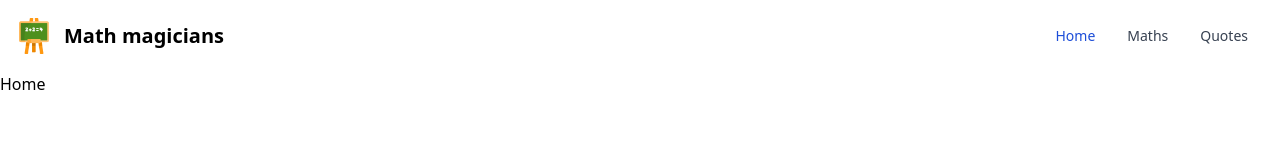
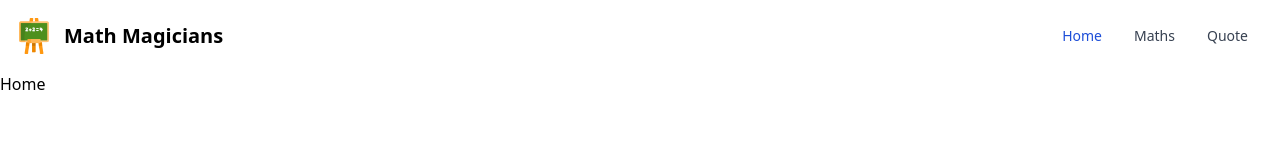
Before and after one commit to didierganthier/math-magicians, a React (Create React App) app: page / in a window 1280 px wide. Shown: the top 160 px of the page. Built offline with nearby package versions, Linux system fonts and the light colour scheme.

Commit message:
Add navbar toggle

```diff
--- a/package.json
+++ b/package.json
@@ -8,6 +8,8 @@
     "@testing-library/user-event": "^13.5.0",
     "big-js": "^3.1.3",
     "big.js": "^6.2.1",
+    "flowbite": "^1.5.3",
+    "flowbite-react": "^0.3.2",
     "prop-types": "^15.8.1",
     "react": "^18.2.0",
     "react-dom": "^18.2.0",
--- a/src/components/Navbar.js
+++ b/src/components/Navbar.js
@@ -1,28 +1,31 @@
-import React from 'react';
+import React, { useState } from 'react';
 import logo from '../assets/images/logo.png';
 
-const Navbar = () => (
+const Navbar = () => {
+  const [showMenu, setShowMenu] = useState(false);
 
-  <nav className="bg-white border-gray-200 px-2 sm:px-4 py-2.5 rounded dark:bg-gray-900">
+  return (
+
+    <nav className="bg-white border-gray-200 px-2 sm:px-4 py-2.5 dark:bg-gray-900">
       <div className="container flex flex-wrap justify-between items-center mx-auto">
         <a href="/" className="flex items-center">
-        <img src={logo} className="mr-3 h-6 sm:h-9" alt="Flowbite Logo" />
-        <span className="self-center text-xl font-semibold whitespace-nowrap dark:text-white">Math magicians</span>
+          <img src={logo} className="mr-3 h-6 sm:h-9" alt="Math Magicians Logo" />
+          <span className="self-center text-xl font-semibold whitespace-nowrap dark:text-white">Math Magicians</span>
         </a>
-      <button data-collapse-toggle="navbar-default" type="button" className="inline-flex items-center p-2 ml-3 text-sm text-gray-500 rounded-lg md:hidden hover:bg-gray-100 focus:outline-none focus:ring-2 focus:ring-gray-200 dark:text-gray-400 dark:hover:bg-gray-700 dark:focus:ring-gray-600" aria-controls="navbar-default" aria-expanded="false">
+        <button onClick={() => setShowMenu(!showMenu)} data-collapse-toggle="navbar-default" type="button" className="inline-flex items-center p-2 ml-3 text-sm text-gray-500 rounded-lg md:hidden hover:bg-gray-100 focus:outline-none focus:ring-2 focus:ring-gray-200 dark:text-gray-400 dark:hover:bg-gray-700 dark:focus:ring-gray-600" aria-controls="navbar-default" aria-expanded="false">
           <span className="sr-only">Open main menu</span>
           <svg className="w-6 h-6" aria-hidden="true" fill="currentColor" viewBox="0 0 20 20" xmlns="http://www.w3.org/2000/svg"><path fillRule="evenodd" d="M3 5a1 1 0 011-1h12a1 1 0 110 2H4a1 1 0 01-1-1zM3 10a1 1 0 011-1h12a1 1 0 110 2H4a1 1 0 01-1-1zM3 15a1 1 0 011-1h12a1 1 0 110 2H4a1 1 0 01-1-1z" clipRule="evenodd" /></svg>
         </button>
-      <div className="hidden w-full md:block md:w-auto" id="navbar-default">
+        <div className={`${showMenu ? '' : 'hidden'} w-full md:block md:w-auto`} id="navbar-default">
           <ul className="flex flex-col p-4 mt-4 bg-gray-50 rounded-lg border border-gray-100 md:flex-row md:space-x-8 md:mt-0 md:text-sm md:font-medium md:border-0 md:bg-white dark:bg-gray-800 md:dark:bg-gray-900 dark:border-gray-700">
             <li>
               <a href="/" className="block py-2 pr-4 pl-3 text-white bg-blue-700 rounded md:bg-transparent md:text-blue-700 md:p-0 dark:text-white" aria-current="page">Home</a>
             </li>
             <li>
-            <a href="/maths" className="block py-2 pr-4 pl-3 text-gray-700 rounded hover:bg-gray-100 md:hover:bg-transparent md:border-0 md:hover:text-blue-700 md:p-0 dark:text-gray-400 md:dark:hover:text-white dark:hover:bg-gray-700 dark:hover:text-white md:dark:hover:bg-transparent">Maths</a>
+              <a href="/Maths" className="block py-2 pr-4 pl-3 text-gray-700 rounded hover:bg-gray-100 md:hover:bg-transparent md:border-0 md:hover:text-blue-700 md:p-0 dark:text-gray-400 md:dark:hover:text-white dark:hover:bg-gray-700 dark:hover:text-white md:dark:hover:bg-transparent">Maths</a>
             </li>
             <li>
-            <a href="/quote" className="block py-2 pr-4 pl-3 text-gray-700 rounded hover:bg-gray-100 md:hover:bg-transparent md:border-0 md:hover:text-blue-700 md:p-0 dark:text-gray-400 md:dark:hover:text-white dark:hover:bg-gray-700 dark:hover:text-white md:dark:hover:bg-transparent">Quotes</a>
+              <a href="/quote" className="block py-2 pr-4 pl-3 text-gray-700 rounded hover:bg-gray-100 md:hover:bg-transparent md:border-0 md:hover:text-blue-700 md:p-0 dark:text-gray-400 md:dark:hover:text-white dark:hover:bg-gray-700 dark:hover:text-white md:dark:hover:bg-transparent">Quote</a>
             </li>
           </ul>
         </div>
@@ -30,5 +33,6 @@ const Navbar = () => (
     </nav>
 
   );
+};
 
 export default Navbar;
```
Also changed, not shown: 1 other file (tests, documents, lock files or other folders). Lines whose indentation alone changed are shown as unchanged.
